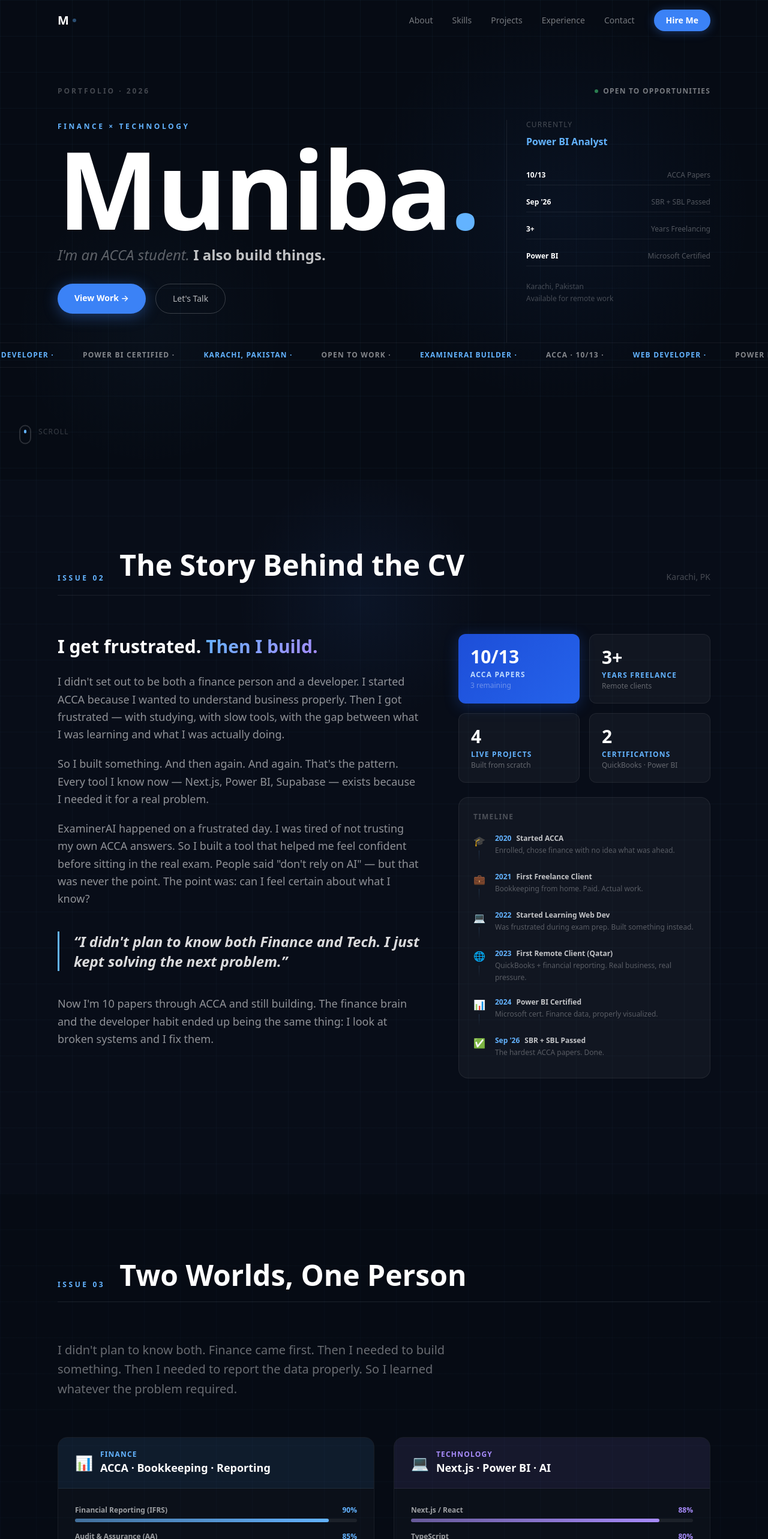
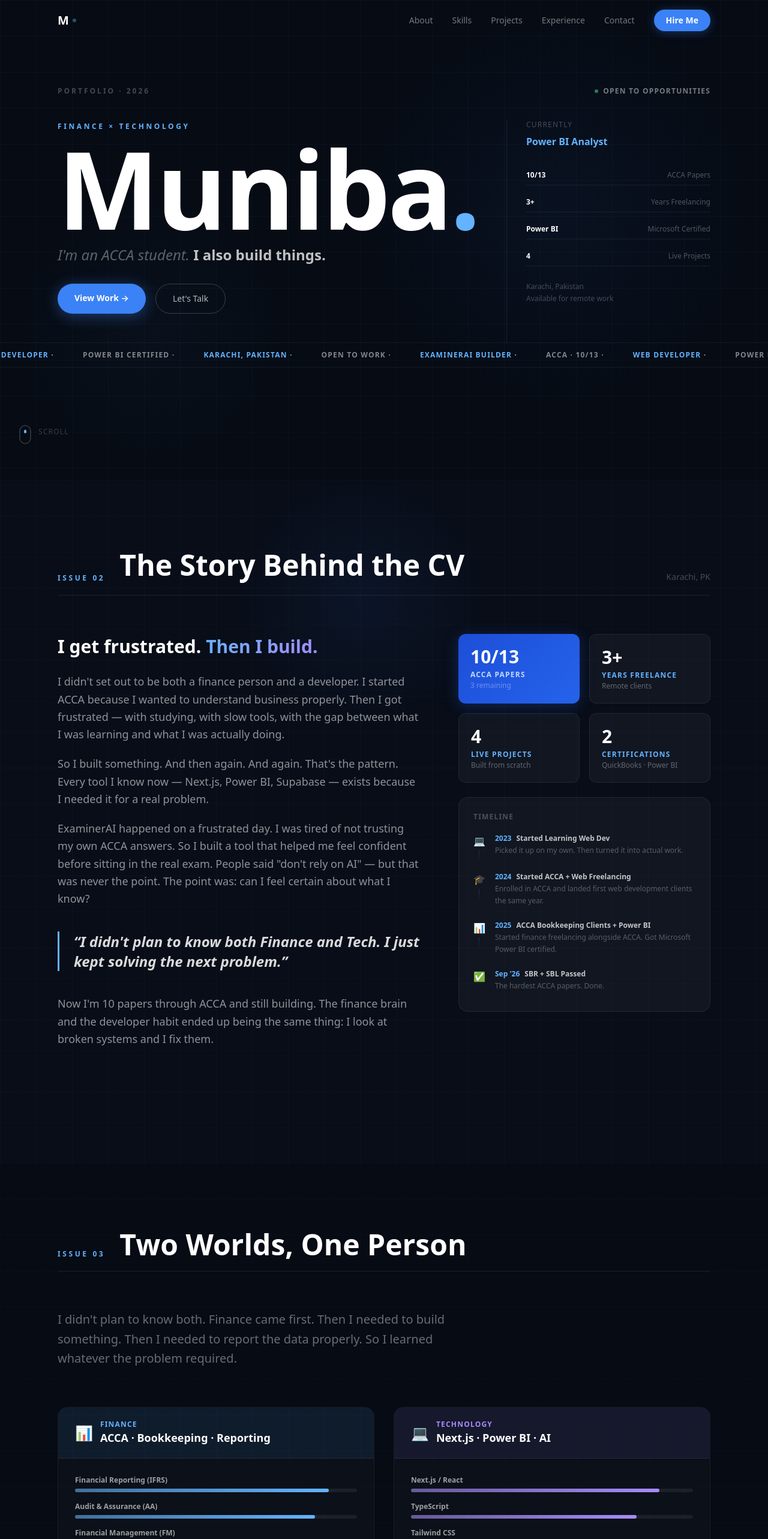
Before and after one commit to Munibaamjad/muniba-portfolio, a Next.js app: page / in a window 1280 px wide. Shown: the top 2566 px of the page at 60% size. Built offline with nearby package versions, Linux system fonts and the light colour scheme.

Commit message:
Redesign: dark mode, custom cursor, skills bars, OG image, timeline fix

```diff
--- a/src/app/layout.tsx
+++ b/src/app/layout.tsx
@@ -4,6 +4,28 @@ import "./globals.css";
 export const metadata: Metadata = {
   title: "Muniba Amjad",
   description: "ACCA Candidate | QuickBooks ProAdvisor | Power BI Certified | Next.js Developer. Accountant by training. Developer by passion.",
+  openGraph: {
+    title: "Muniba Amjad — Finance × Technology",
+    description: "ACCA Candidate · QuickBooks ProAdvisor · Power BI Certified · Next.js Developer. Accountant by training. Developer by passion.",
+    url: "https://munibaamjad.vercel.app",
+    siteName: "Muniba Amjad",
+    images: [
+      {
+        url: "/og-image.png",
+        width: 1200,
+        height: 630,
+        alt: "Muniba Amjad — Finance × Technology Portfolio",
+      },
+    ],
+    locale: "en_US",
+    type: "website",
+  },
+  twitter: {
+    card: "summary_large_image",
+    title: "Muniba Amjad — Finance × Technology",
+    description: "ACCA Candidate · QuickBooks ProAdvisor · Power BI Certified · Next.js Developer.",
+    images: ["/og-image.png"],
+  },
 };
 
 export default function RootLayout({ children }: { children: React.ReactNode }) {
--- a/src/components/About.tsx
+++ b/src/components/About.tsx
@@ -21,11 +21,9 @@ function Counter({ target, suffix = "" }: { target: number; suffix?: string }) {
 }
 
 const timeline = [
-  { year: "2020", label: "Started ACCA", icon: "🎓", detail: "Enrolled, chose finance with no idea what was ahead." },
-  { year: "2021", label: "First Freelance Client", icon: "💼", detail: "Bookkeeping from home. Paid. Actual work." },
-  { year: "2022", label: "Started Learning Web Dev", icon: "💻", detail: "Was frustrated during exam prep. Built something instead." },
-  { year: "2023", label: "First Remote Client (Qatar)", icon: "🌐", detail: "QuickBooks + financial reporting. Real business, real pressure." },
-  { year: "2024", label: "Power BI Certified", icon: "📊", detail: "Microsoft cert. Finance data, properly visualized." },
+  { year: "2023", label: "Started Learning Web Dev", icon: "💻", detail: "Picked it up on my own. Then turned it into actual work." },
+  { year: "2024", label: "Started ACCA + Web Freelancing", icon: "🎓", detail: "Enrolled in ACCA and landed first web development clients the same year." },
+  { year: "2025", label: "ACCA Bookkeeping Clients + Power BI", icon: "📊", detail: "Started finance freelancing alongside ACCA. Got Microsoft Power BI certified." },
   { year: "Sep '26", label: "SBR + SBL Passed", icon: "✅", detail: "The hardest ACCA papers. Done." },
 ];
 
--- a/src/components/Hero.tsx
+++ b/src/components/Hero.tsx
@@ -80,8 +80,8 @@ export default function Hero() {
 
   return (
     <>
+      <style>{`* { cursor: none !important; }`}</style>
       <CustomCursor />
-
       <section className="relative min-h-screen overflow-hidden" style={{ background: "#060b14" }}>
 
         {/* Subtle grid */}
@@ -254,9 +254,9 @@ export default function Hero() {
               <div className="space-y-3 mb-6">
                 {[
                   { num: "10/13", label: "ACCA Papers" },
-                  { num: "Sep '26", label: "SBR + SBL Passed" },
                   { num: "3+", label: "Years Freelancing" },
                   { num: "Power BI", label: "Microsoft Certified" },
+                  { num: "4", label: "Live Projects" },
                 ].map((s, i) => (
                   <motion.div
                     key={s.label}
--- a/src/components/Skills.tsx
+++ b/src/components/Skills.tsx
@@ -29,9 +29,8 @@ function Bar({ name, level, accent, delay }: { name: string; level: number; acce
   const inView = useInView(ref, { once: true });
   return (
     <div ref={ref} className="mb-4">
-      <div className="flex justify-between items-center mb-1.5">
+      <div className="flex items-center mb-1.5">
         <span className="text-xs font-semibold" style={{ color: "rgba(255,255,255,0.6)" }}>{name}</span>
-        <span className="text-xs font-bold" style={{ color: accent }}>{level}%</span>
       </div>
       <div className="h-1.5 rounded-full" style={{ background: "rgba(255,255,255,0.07)" }}>
         <motion.div
```
Also changed, not shown: public/og-image.png (added).
